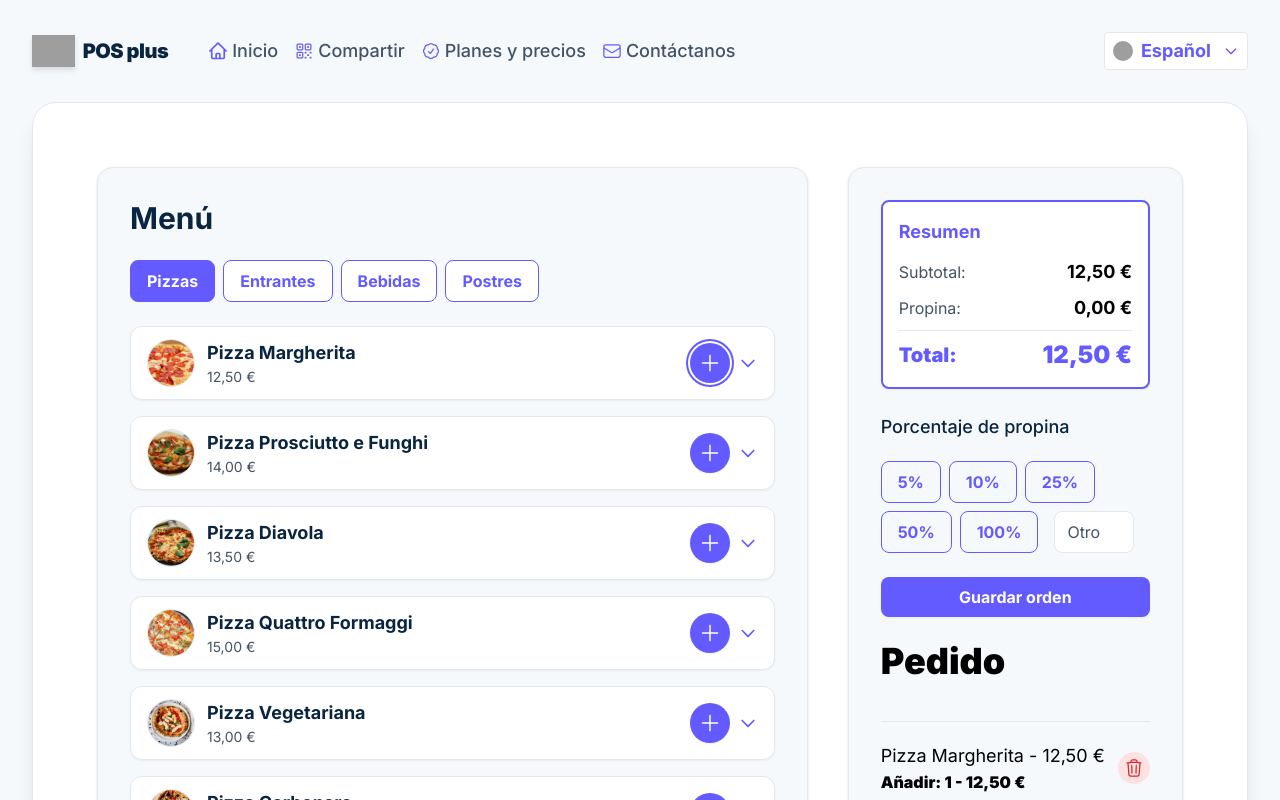
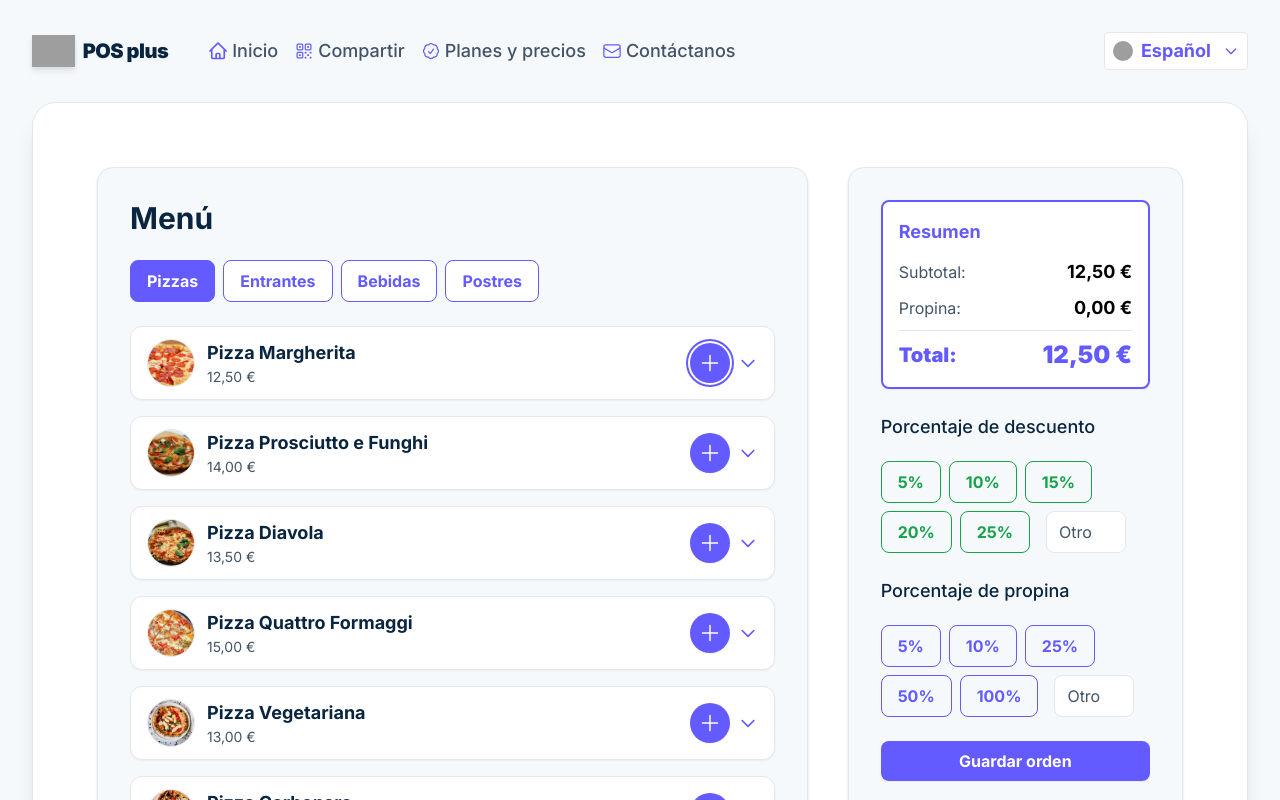
Before and after one commit to firedevelop/POSplus, a React (Vite) app: page / in a window 1280 px wide. Both pictures are taken after a click on the button 709 px from the left and 363 px from the top of the page. Shown: the top 800 px of the page. Built offline with nearby package versions, Linux system fonts and the light colour scheme; grey boxes are pictures that could not be loaded.

Commit message:
feature/added discounts buttons

```diff
--- a/src/App.tsx
+++ b/src/App.tsx
@@ -183,7 +183,7 @@ function App() {
                   <section className="w-full p-4 sm:p-6 lg:p-8 bg-stripe-gray rounded-2xl shadow hover:shadow-lg transition-shadow border border-stripe-gray2 flex flex-col justify-between lg:col-span-1 xl:col-span-1 2xl:col-span-1">
                     {state.order.length ? (
                       <>
-                        <OrderContents order={state.order} dispatch={dispatch} t={t} tip={state.tip} />
+                        <OrderContents order={state.order} dispatch={dispatch} t={t} tip={state.tip} discount={state.discount} />
                       </>
                     ) : (
                       <div className="flex flex-1 items-center justify-center h-full">
--- a/src/components/OrderContents.tsx
+++ b/src/components/OrderContents.tsx
@@ -9,12 +9,15 @@ interface OrderContentsProps {
   dispatch: Dispatch<OrderActions>
   t: any
   tip?: number
+  discount?: number
 }
 
-const OrderContents = ({ order, dispatch, t, tip = 0 }: OrderContentsProps) => {
+const OrderContents = ({ order, dispatch, t, tip = 0, discount = 0 }: OrderContentsProps) => {
   const subTotal = order.reduce((total, item) => total + item.quantity * item.price, 0)
-  const tipAmount = subTotal * (tip / 100)
-  const total = subTotal + tipAmount
+  const discountAmount = subTotal * (discount / 100)
+  const discountedSubTotal = subTotal - discountAmount
+  const tipAmount = discountedSubTotal * (tip / 100)
+  const total = discountedSubTotal + tipAmount
   const navigate = useNavigate()
 
   const tipOptions = [
@@ -23,6 +26,14 @@ const OrderContents = ({ order, dispatch, t, tip = 0 }: OrderContentsProps) => {
     { id: 'tip-25', value: 25, label: '25%' },
     { id: 'tip-50', value: 50, label: '50%' },
     { id: 'tip-100', value: 100, label: '100%' },
+  ]
+
+  const discountOptions = [
+    { id: 'discount-5', value: 5, label: '5%' },
+    { id: 'discount-10', value: 10, label: '10%' },
+    { id: 'discount-15', value: 15, label: '15%' },
+    { id: 'discount-20', value: 20, label: '20%' },
+    { id: 'discount-25', value: 25, label: '25%' },
   ]
 
   return (
@@ -35,6 +46,12 @@ const OrderContents = ({ order, dispatch, t, tip = 0 }: OrderContentsProps) => {
             <span className="text-stripe-gray3">Subtotal:</span>
             <span className="font-bold text-lg">{formatCurrency(subTotal)}</span>
           </div>
+          {discount > 0 && (
+            <div className="flex justify-between items-center text-green-600">
+              <span>Descuento ({discount}%):</span>
+              <span className="font-bold text-lg">-{formatCurrency(discountAmount)}</span>
+            </div>
+          )}
           <div className="flex justify-between items-center">
             <span className="text-stripe-gray3">Propina:</span>
             <span className="font-bold text-lg">{formatCurrency(tipAmount)}</span>
@@ -45,6 +62,51 @@ const OrderContents = ({ order, dispatch, t, tip = 0 }: OrderContentsProps) => {
             <span className="text-2xl font-black text-stripe-blue">{formatCurrency(total)}</span>
           </div>
         </div>
+      </div>
+
+      {/* Formulario de descuentos */}
+      <div className="mb-6 space-y-5">
+        <label className="block text-stripe-dark font-medium mb-1 text-lg">
+          Porcentaje de descuento
+        </label>
+        <form className="flex flex-wrap gap-2 items-center" onSubmit={e => e.preventDefault()}>
+          {discountOptions.map((option) => (
+            <div key={option.id} className="relative">
+              <input
+                className="peer absolute opacity-0 w-0 h-0"
+                type="radio"
+                id={option.id}
+                name="discount"
+                value={option.value}
+                checked={discount === option.value}
+                onChange={() => dispatch({ type: 'add-discount', payload: { value: option.value } })}
+              />
+              <label
+                htmlFor={option.id}
+                className="block px-4 py-2 rounded-lg border border-green-600 text-green-600 font-semibold cursor-pointer transition-colors
+                  peer-checked:bg-green-600 peer-checked:text-white peer-checked:border-green-600
+                  hover:bg-green-600/10"
+              >
+                {option.label}
+              </label>
+            </div>
+          ))}
+          <input
+            type="number"
+            min={0}
+            max={100}
+            step={1}
+            value={discount === 0 ? '' : discount}
+            onChange={(e) => {
+              const value = e.target.value
+              if (/^\d{0,3}$/.test(value)) {
+                dispatch({ type: 'add-discount', payload: { value: value === '' ? 0 : Number(value) } })
+              }
+            }}
+            className="ml-2 w-20 border border-stripe-gray2 rounded-lg px-3 py-2 bg-white text-stripe-dark placeholder-stripe-gray3 focus:outline-none focus:ring-2 focus:ring-green-600 focus:border-green-600 transition"
+            placeholder="Otro"
+          />
+        </form>
       </div>
 
       {/* Formulario de propina */}
--- a/src/reducers/order-reducer.ts
+++ b/src/reducers/order-reducer.ts
@@ -5,16 +5,19 @@ export type OrderActions =
   | { type: 'remove-item'; payload: { id: MenuItem['id'] } }
   | { type: 'place-order' }
   | { type: 'add-tip'; payload: { value: number } }
+  | { type: 'add-discount'; payload: { value: number } }
   | { type: 'reset-order' }
 
 export type OrderState = {
   order: OrderItem[]
   tip: number
+  discount: number
 }
 
 export const initialState: OrderState = {
   order: [],
   tip: 0,
+  discount: 0,
 }
 
 export const orderReducer = (
@@ -55,6 +58,7 @@ export const orderReducer = (
       ...state,
       order: [],
       tip: 0,
+      discount: 0,
     }
   }
 
@@ -66,11 +70,20 @@ export const orderReducer = (
     }
   }
 
+  if (action.type === 'add-discount') {
+    const discount = action.payload.value
+    return {
+      ...state,
+      discount,
+    }
+  }
+
   if (action.type === 'reset-order') {
     return {
       ...state,
       order: [],
       tip: 0,
+      discount: 0,
     }
   }
 
```
